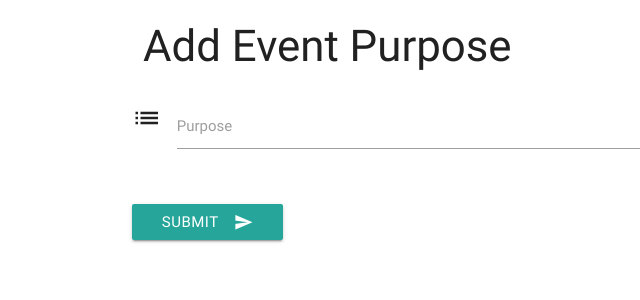
After one commit to lisaannbyrne1/MSP3-AHI-AppManager, a Flask app: page /add_purpose in a window 1280 px wide. The commit adds this page. Shown: the top 300 px of the page, without its empty margins (49-689 px from the left). Run offline with Flask 2, Linux system fonts and the light colour scheme; some libraries are stand-ins or nearby versions.

Commit message:
Set up event purpose inc. view and update

```diff
--- a/app.py
+++ b/app.py
@@ -55,19 +55,26 @@ def update_event(event_id):
     return redirect(url_for('get_events'))
 
 
+@app.route('/get_purpose')
+def get_purpose():
+    return render_template('purpose.html', purpose=mongo.db.purpose.find())
+
+
+@app.route('/add_purpose')
+def add_purpose():
+    return render_template('addpurpose.html')
+
+
+@app.route('/insert_purpose', methods=['POST'])
+def insert_purpose():
+    purpose = mongo.db.purpose
+    purpose.insert_one(request.form.to_dict())
+    return redirect(url_for('get_purpose'))
+
+
 @app.route('/get_status')
 def get_status():
     return render_template('status.html', status=mongo.db.status.find())
-
-
-@app.route('/edit_status')
-def edit_status():
-    return render_template('updatestatus.html')
-
-
-@app.route('/get_purpose')
-def get_purpose():
-    return render_template('purpose.html', purpose=mongo.db.purpose.find())
 
 
 @app.route('/get_users')
--- a/templates/addevents.html
+++ b/templates/addevents.html
@@ -1,6 +1,5 @@
 {% extends 'base.html' %} {% block content %}
 <h3>Add Event</h3>
-<h6>Please completed all fields</h6>
 <div class="row">
   <form action="{{url_for('insert_event')}}" method="POST" class="col s12">
     <div class="row">
--- /dev/null
+++ b/templates/addpurpose.html
@@ -0,0 +1,24 @@
+{% extends 'base.html' %} {% block content %}
+<h3>Add Event Purpose</h3>
+<div class="row">
+  <form action="{{url_for('insert_purpose')}}" method="POST" class="col s12">
+    <div class="row">
+      <div class="row">
+        <div class="input-field col s12">
+          <i class="material-icons prefix">list</i>
+          <input id="purpose" name="purpose" type="text" required class="validate" />
+          <label for="icon_prefix">Purpose</label>
+        </div>
+      </div>
+
+      <div class="row">
+        <div class="input-field col s12">
+         <button class="btn waves-effect waves-light" type="submit" name="action" required>Submit
+        <i class="material-icons right">send</i>
+        </button>
+         </div>
+    </div>
+       </div>
+  </form>
+</div>
+{% endblock %}
```
Also changed, not shown: templates/purpose.html (+16 -7 lines), templates/updatestatus.html (deleted, +0 -8 lines).
